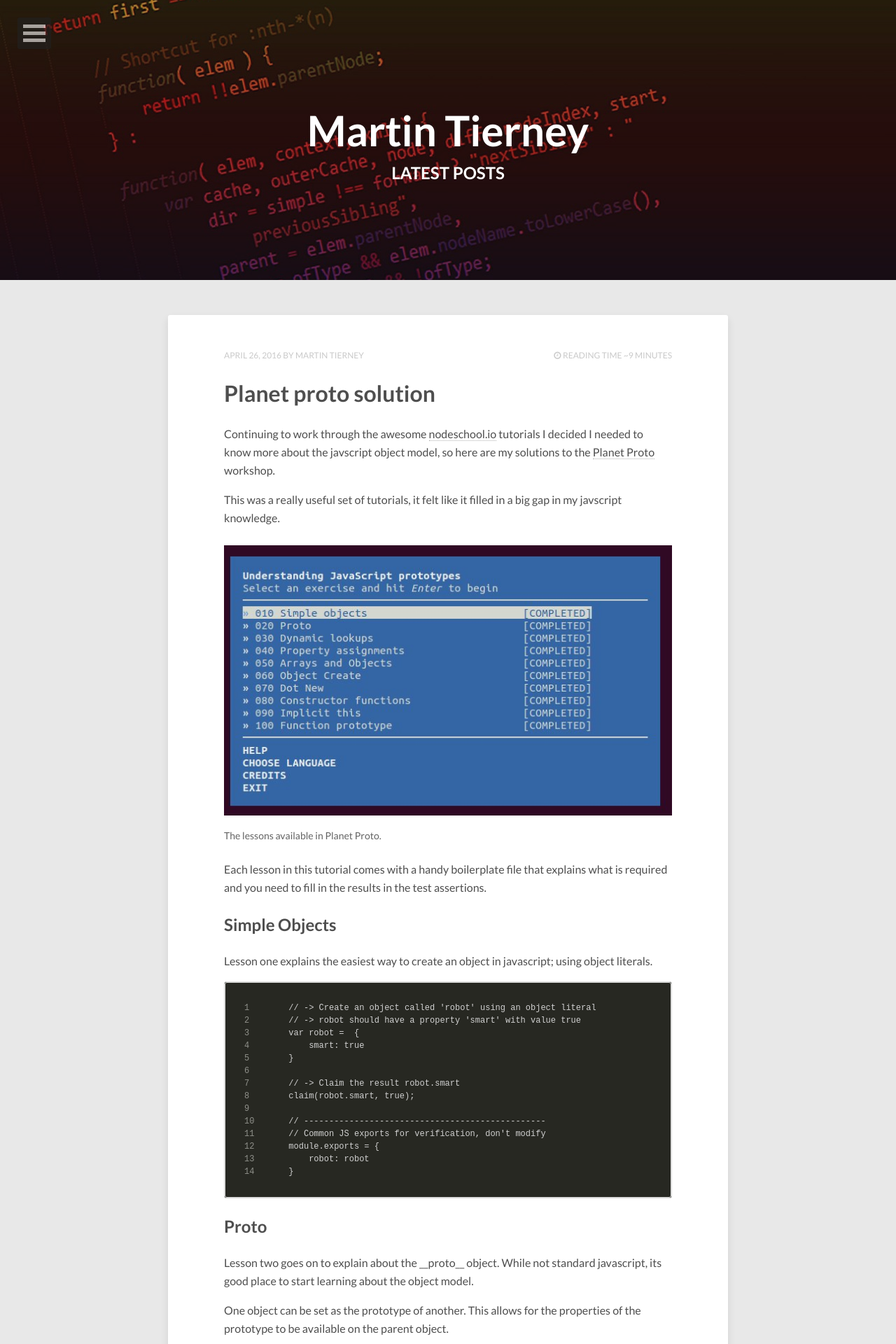
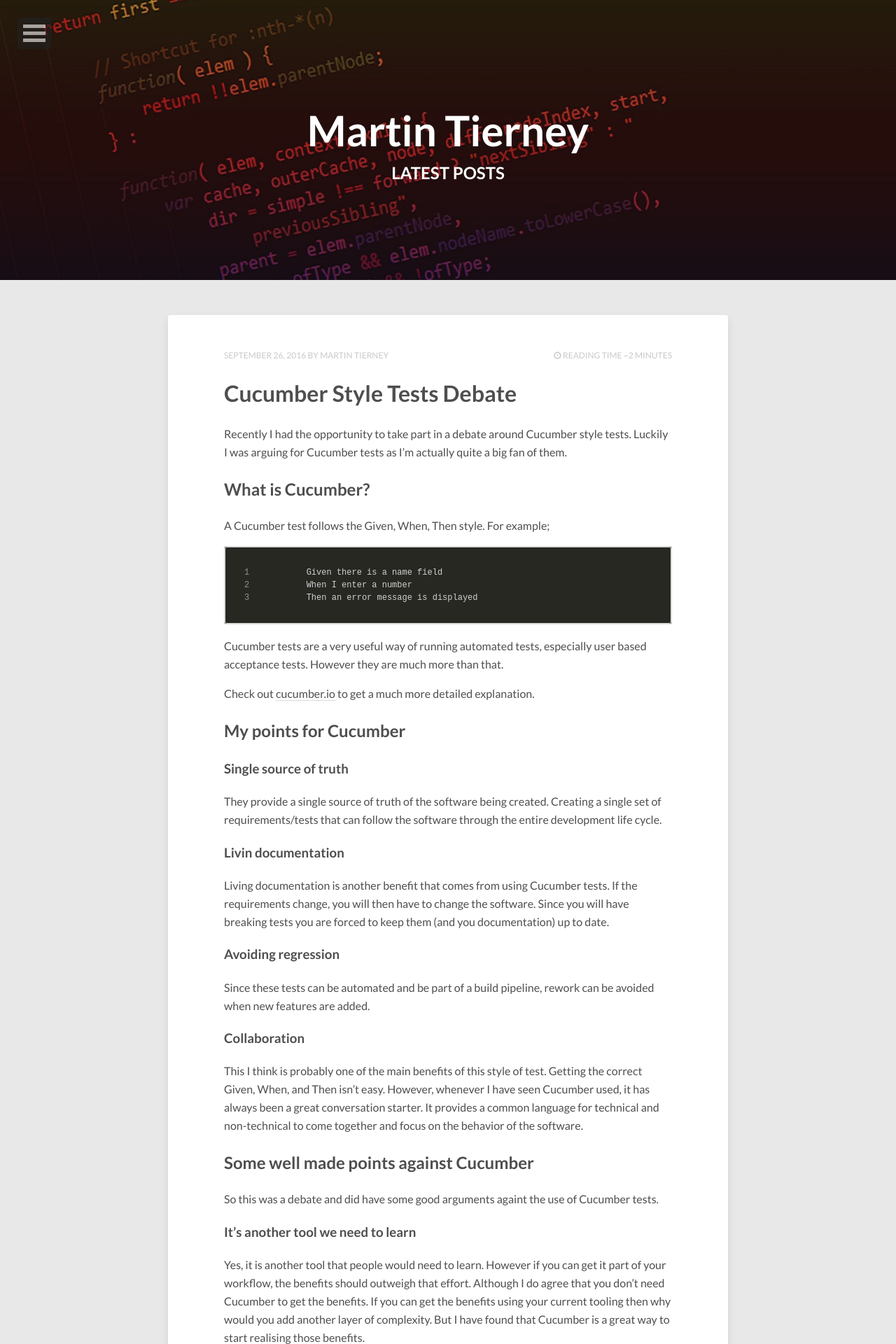
Before and after one commit to MartinT86/MartinT86.github.io, a Jekyll site: the page built from index.html, in a window 1280 px wide. Shown: the top 1920 px of the page at 70% size. Built offline with Jekyll 4.4.1, drawn with Linux system fonts in a browser that asks for light colours; nearby versions of some CDN libraries; the list of posts is cut into pages by our own code; some of the changed text lies outside the part shown.

Commit message:
cucumber debate

```diff
--- /dev/null
+++ b/_posts/2016-09-26-cucumber-debate.md
@@ -0,0 +1,83 @@
+---
+layout: post
+title: "Cucumber Style Tests Debate"
+description: "I had the chance to argue for Cucumber style tests; here's how it went"
+tags: [User Stories, Cucumber, Specflow, Tests]
+---
+
+Recently I had the opportunity to take part in a debate around Cucumber style tests.
+Luckily I was arguing for Cucumber tests as I'm actually quite a big fan of them.
+
+## What is Cucumber?
+
+A Cucumber test follows the Given, When, Then style.
+For example;
+
+    Given there is a name field
+    When I enter a number
+    Then an error message is displayed
+
+Cucumber tests are a very useful way of running automated tests, especially user based acceptance tests.
+However they are much more than that.
+
+Check out [cucumber.io](https://cucumber.io/) to get a much more detailed explanation.
+
+## My points for Cucumber
+
+### Single source of truth
+They provide a single source of truth of the software being created.
+Creating a single set of requirements/tests that can follow the software through the entire development life cycle.
+
+### Livin documentation
+Living documentation is another benefit that comes from using Cucumber tests.
+If the requirements change, you will then have to change the software.
+Since you will have breaking tests you are forced to keep them (and you documentation) up to date.
+
+### Avoiding regression
+Since these tests can be automated and be part of a build pipeline, rework can be avoided when new features are added.
+
+### Collaboration
+This I think is probably one of the main benefits of this style of test.
+Getting the correct Given, When, and Then isn't easy.
+However, whenever I have seen Cucumber used, it has always been a great conversation starter.
+It provides a common language for technical and non-technical to come together and focus on the behavior of the software.
+
+## Some well made points against Cucumber
+
+So this was a debate and did have some good arguments againt the use of Cucumber tests.
+
+### It's another tool we need to learn
+
+Yes, it is another tool that people would need to learn. However if you can get it part of your workflow, the benefits should outweigh that effort.
+Although I do agree that you don't need Cucumber to get the benefits.
+If you can get the benefits using your current tooling then why would you add another layer of complexity.
+But I have found that Cucumber is a great way to start realising those benefits.
+
+### They are brittle
+
+Yes, Cucumber can tests can become extremely brittle. Especially if they are tightly coupled to a UI.
+However I feel that can be said about a lot of code.
+Tests should be treated like the code that it is.
+The same care will need to be taken when writing the tests as any code would need, such as following the 4 simple rules of code and refactoring techniques.
+
+## The debate
+
+Here are my great slides from the debate;
+
+<div class="slides-container">
+<iframe src="//slides.com/martintierney/deck/embed" width="576" height="420" scrolling="no" frameborder="0" webkitallowfullscreen mozallowfullscreen allowfullscreen></iframe>
+</div>
+
+And here is the debate itself;
+
+<iframe width="560" height="315" src="https://www.youtube.com/embed/U093groi8Os" frameborder="0" allowfullscreen></iframe>
+
+And the following discussions;
+
+<iframe width="560" height="315" src="https://www.youtube.com/embed/CejGdnzetm8" frameborder="0" allowfullscreen></iframe>
+
+## TL;DR
+
+Cucumber tests can be very useful and are more than just automated tests.
+However, as with many tools, they are not a silver bullet.
+They need to be thought about carefully and weigh up are the advantages greater than the cost.
--- /dev/null
+++ b/_sass/_custom.scss
@@ -0,0 +1,15 @@
+.slides-container{
+    position: relative;
+    padding-bottom: 56.25%;
+    padding-top: 35px;
+    height: 0;
+    overflow: hidden;
+
+    iframe{
+        position: absolute;
+        top:0;
+        left: 0;
+        width: 100%;
+        height: 100%;
+    }
+}
--- a/assets/css/main.scss
+++ b/assets/css/main.scss
@@ -27,3 +27,4 @@ sitemap: false
 @import "animations";
 @import "dl-menu";
 @import "page";
+@import "custom";
```
Also changed, not shown: _posts/NO_2016-03-29-cordova.md (added, +12 -0 lines).
